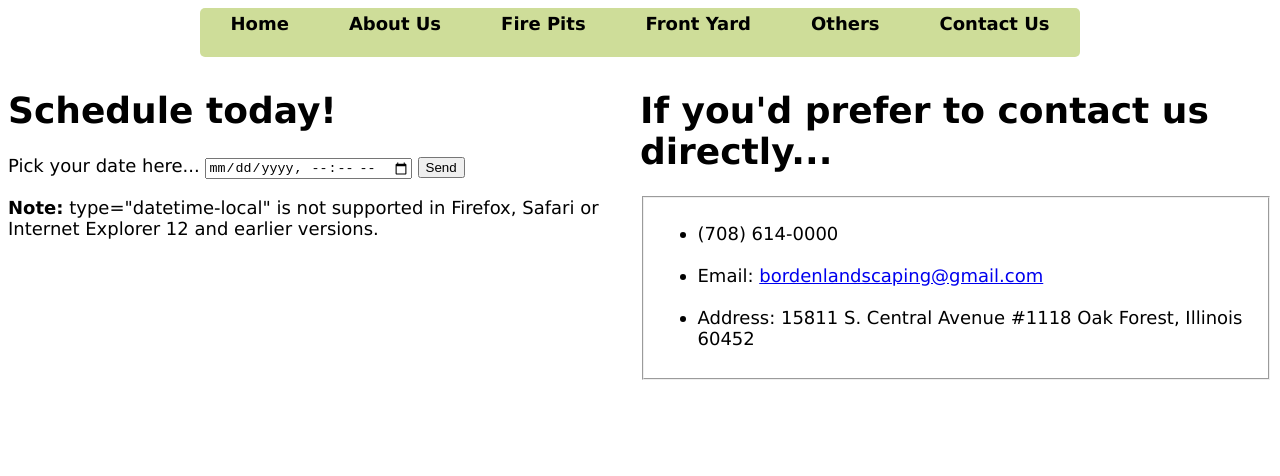
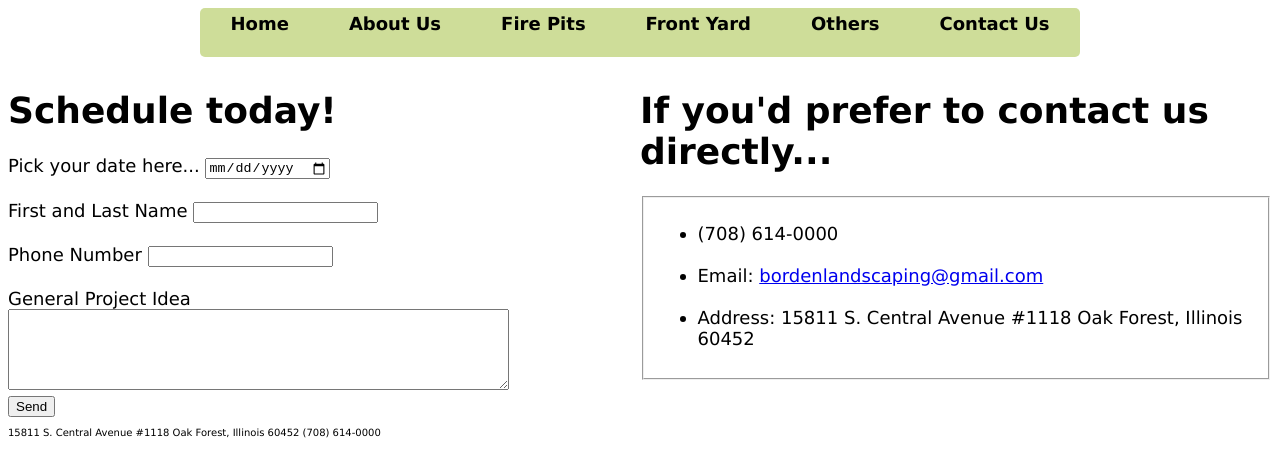
Before and after one commit to Tsijimon/Borden-Landscaping, a plain HTML site: page Borden Contact Us.html in a window 1280 px wide. Drawn offline with Linux system fonts and the light colour scheme.

Commit message:
update contact

```diff
--- a/Borden Contact Us.html
+++ b/Borden Contact Us.html
@@ -2,6 +2,8 @@
 <!DOCTYPE html>
 <html>
 <style>
+		footer {font-family: Verdana, Geneva, Tahoma, sans-serif;
+		font-size: 10px;}
 		body {font-family: Verdana, Geneva, Tahoma, sans-serif;
 	font-size: 18px;}
 	.column {
@@ -88,13 +90,21 @@ nav #innerNav ul li a:active {
 		<div class="row">
 <div class="column">
 	<h1>Schedule today!</h1>
-		<form action="/action_page.php">
+		<form method="POST" action="https://formspree.io/Z1733697@students.niu.edu">
 			Pick your date here...
-			<input type="datetime-local" name="bdaytime">
+			<input type="date" name="scheduledate"><br>
+			<br>
+			First and Last Name
+			<input name="first and last name" type="name"><br>
+			<br>
+			Phone Number
+			<input name="Phone" type="phone number"><br>
+			<br>
+			General Project Idea<br>
+			<textarea name="message" rows="5" cols="60" ></textarea><br>
 			<input type="submit" value="Send">
 		  </form>
 
-		  <p><strong>Note:</strong> type="datetime-local" is not supported in Firefox, Safari or Internet Explorer 12 and earlier versions.</p>
 
 		</div>
 		<div class="column">
@@ -116,4 +126,5 @@ nav #innerNav ul li a:active {
 </fieldset>
 		</div>
 	</div>
-    </body>
+		</body>
+		<footer><p>15811 S. Central Avenue #1118 Oak Forest, Illinois 60452 (708) 614-0000</p></footer>
```
